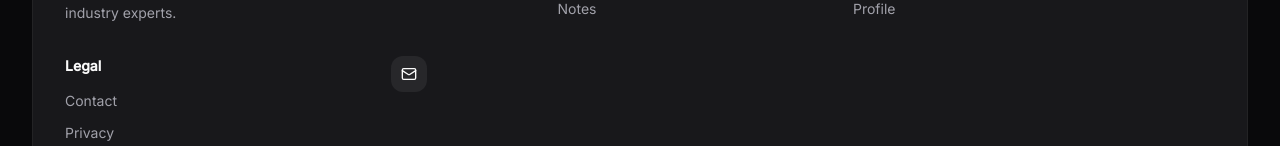
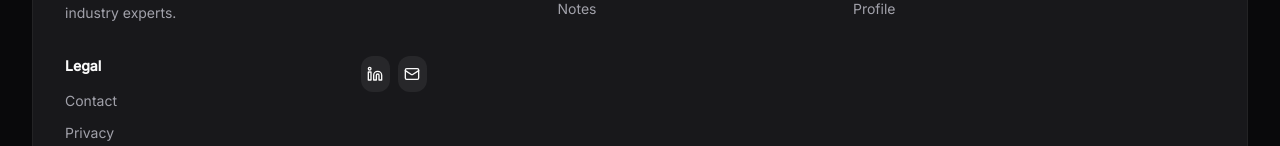
Before and after one commit to RachitGandhi13/notes-app, a Next.js app in the folder apps/web/: page /auth in a window 1280 px wide. Shown: the part 1050-1196 px from the top of the page. Built offline with nearby package versions, Linux system fonts and the light colour scheme; no server answers.

Commit message:
fix(content): restore LinkedIn link in footer
Dropped during the Ascend footer redesign; restoring the same URL
the old footer used.

Co-Authored-By: Claude Sonnet 5 <noreply@anthropic.com>

```diff
--- a/apps/web/app/layout.tsx
+++ b/apps/web/app/layout.tsx
@@ -177,6 +177,7 @@ export default function RootLayout({ children }: { children: React.ReactNode })
                   ],
                 },
               ]}
+              linkedinUrl="https://linkedin.com/in/drveerannagatate"
               email="admin@cloudvidyaacademy.com"
               wordmark="CloudVidya Academy"
             />
```
